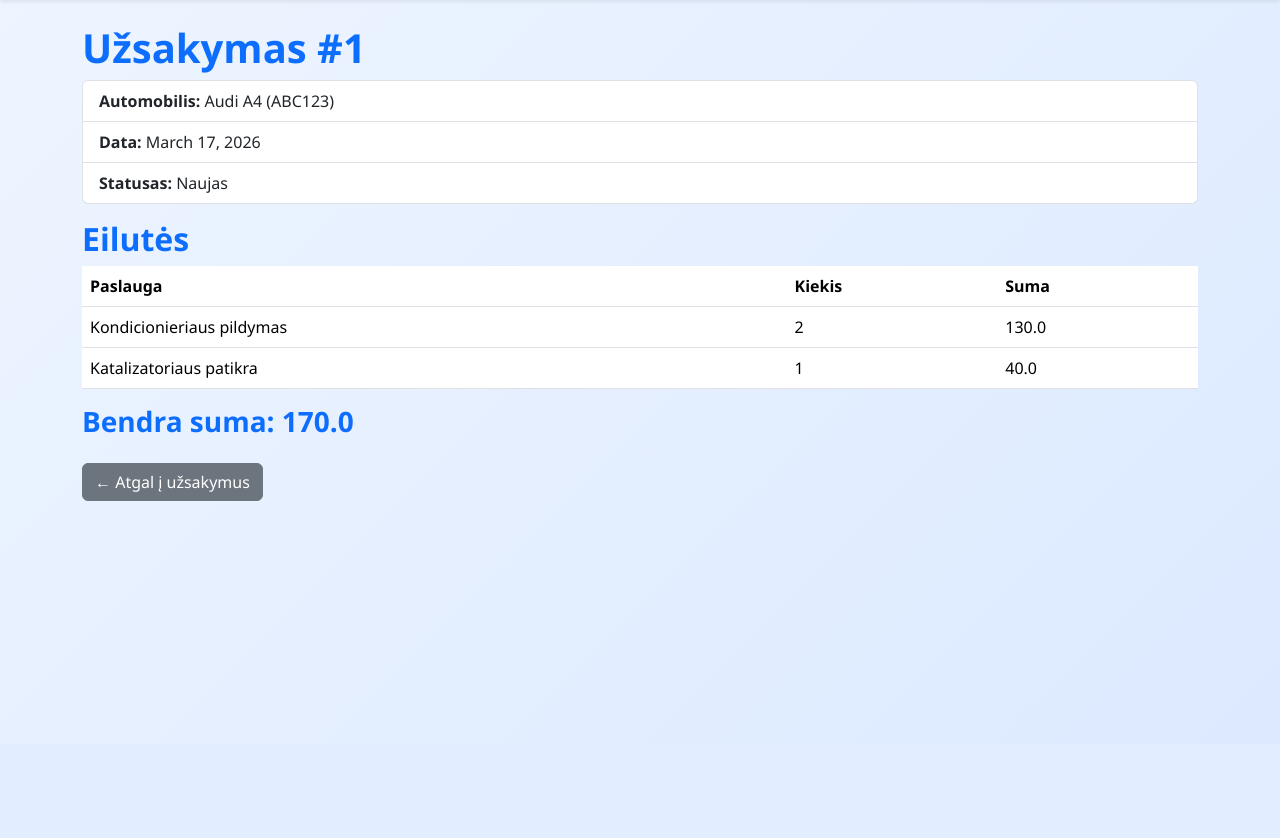
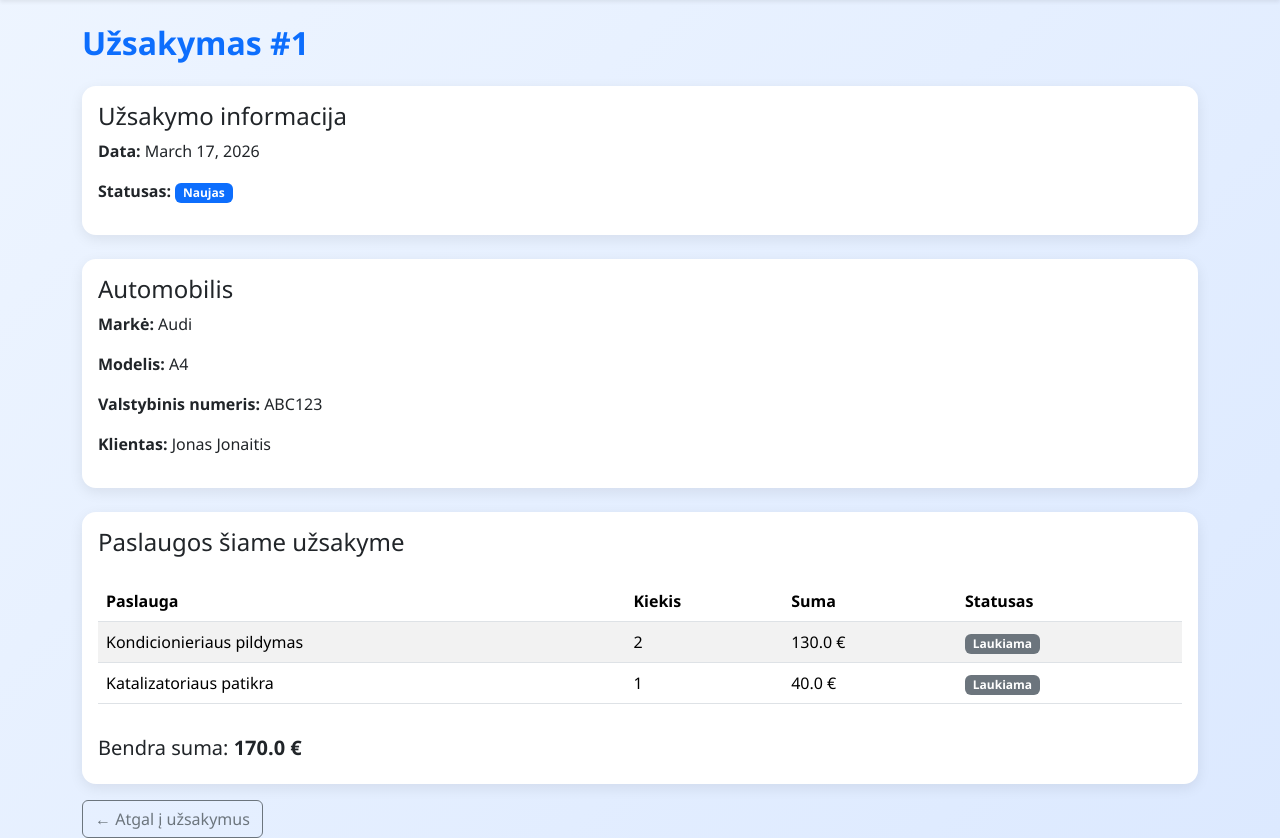
Before and after one commit to adrianaspan84/AutoserviceX, a Django app: page /uzsakymai/1/ in a window 1280 px wide. Shown: the part 56-894 px from the top of the page. Before the commit the page ends 557 px from the top, so only its background shows below. Run offline with Django 5.2, Linux system fonts and the light colour scheme; data comes from the database, SQL or seed files in the repository; both versions use the stored data as it was after the commit.

Commit message:
6 uzduotis + patobulintas admin meniu ir frontendo uzsakymu koretele su atliktu darbu statusu klijentui

```diff
--- a/mysite/autoservice/models.py
+++ b/mysite/autoservice/models.py
@@ -7,7 +7,6 @@ from django.db import models
 class Service(models.Model):
     name = models.CharField(verbose_name="Pavadinimas", max_length=200)
     price = models.FloatField(verbose_name="Kaina")
-
 
     class Meta:
         verbose_name = "Paslauga"
@@ -73,6 +72,12 @@ class Order(models.Model):
 # UŽSAKYMO EILUTĖ
 # -------------------------
 class OrderLine(models.Model):
+    STATUS_CHOICES = [
+        ("laukiama", "Laukiama"),
+        ("vykdoma", "Vykdoma"),
+        ("baigta", "Baigta"),
+    ]
+
     order = models.ForeignKey(
         Order,
         related_name="lines",
@@ -88,6 +93,12 @@ class OrderLine(models.Model):
         default=1,
         verbose_name="Kiekis"
     )
+    status = models.CharField(
+        max_length=20,
+        choices=STATUS_CHOICES,
+        default="laukiama",
+        verbose_name="Paslaugos statusas"
+    )
 
     class Meta:
         verbose_name = "Užsakymo eilutė"
@@ -96,7 +107,5 @@ class OrderLine(models.Model):
     def line_sum(self):
         return self.quantity * self.service.price
 
-    line_sum.short_description = "Suma"
-
     def __str__(self):
         return f"{self.service.name} × {self.quantity}"
--- a/mysite/autoservice/templates/uzsakymas.html
+++ b/mysite/autoservice/templates/uzsakymas.html
@@ -1,30 +1,37 @@
 {% extends "base.html" %}
-{% block title %}Užsakymas{% endblock %}
+{% block content %}
 
-{% block content %}
-<h1>Užsakymas #{{ order.id }}</h1>
+<h2 class="mb-4">Užsakymas #{{ order.id }}</h2>
 
-<ul class="list-group mb-3">
-    <li class="list-group-item">
-        <strong>Automobilis:</strong> {{ order.car }}
-    </li>
-    <li class="list-group-item">
-        <strong>Data:</strong> {{ order.date }}
-    </li>
-    <li class="list-group-item">
-        <strong>Statusas:</strong> {{ order.get_status_display }}
-    </li>
-</ul>
+<!-- Užsakymo informacija -->
+<div class="card mb-4 p-3">
+    <h4>Užsakymo informacija</h4>
+    <p><strong>Data:</strong> {{ order.date }}</p>
+    <p><strong>Statusas:</strong>
+        <span class="badge bg-primary">{{ order.get_status_display }}</span>
+    </p>
+</div>
 
-<h2>Eilutės</h2>
+<!-- Automobilio informacija -->
+<div class="card mb-4 p-3">
+    <h4>Automobilis</h4>
+    <p><strong>Markė:</strong> {{ order.car.make }}</p>
+    <p><strong>Modelis:</strong> {{ order.car.model }}</p>
+    <p><strong>Valstybinis numeris:</strong> {{ order.car.license_plate }}</p>
+    <p><strong>Klientas:</strong> {{ order.car.client_name }}</p>
+</div>
 
-{% if order.lines.all.count %}
-<table class="table">
+<!-- Paslaugų sąrašas -->
+<div class="card p-3">
+    <h4>Paslaugos šiame užsakyme</h4>
+
+    <table class="table table-striped mt-3">
         <thead>
             <tr>
                 <th>Paslauga</th>
                 <th>Kiekis</th>
                 <th>Suma</th>
+                <th>Statusas</th>
             </tr>
         </thead>
         <tbody>
@@ -32,16 +39,24 @@
             <tr>
                 <td>{{ line.service.name }}</td>
                 <td>{{ line.quantity }}</td>
-            <td>{{ line.line_sum }}</td>
+                <td>{{ line.line_sum }} €</td>
+                <td>
+                    {% if line.status == "laukiama" %}
+                        <span class="badge bg-secondary">Laukiama</span>
+                    {% elif line.status == "vykdoma" %}
+                        <span class="badge bg-warning text-dark">Vykdoma</span>
+                    {% elif line.status == "baigta" %}
+                        <span class="badge bg-success">Baigta</span>
+                    {% endif %}
+                </td>
             </tr>
             {% endfor %}
         </tbody>
     </table>
-{% else %}
-<p>Nėra eilučių.</p>
-{% endif %}
 
-<h3>Bendra suma: {{ order.total }}</h3>
+    <h5 class="mt-3">Bendra suma: <strong>{{ order.total }} €</strong></h5>
+</div>
 
-<a href="{% url 'uzsakymai' %}" class="btn btn-secondary mt-3">← Atgal į užsakymus</a>
+<a href="/uzsakymai" class="btn btn-outline-secondary mt-3">← Atgal į užsakymus</a>
+
 {% endblock %}
```
Also changed, not shown: mysite/autoservice/admin.py (+22 -16 lines), mysite/db.sqlite3. Lines whose indentation alone changed are shown as unchanged.
